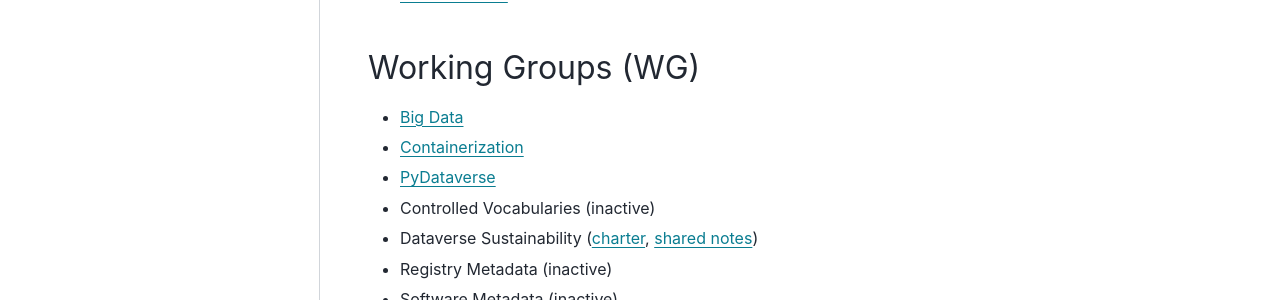
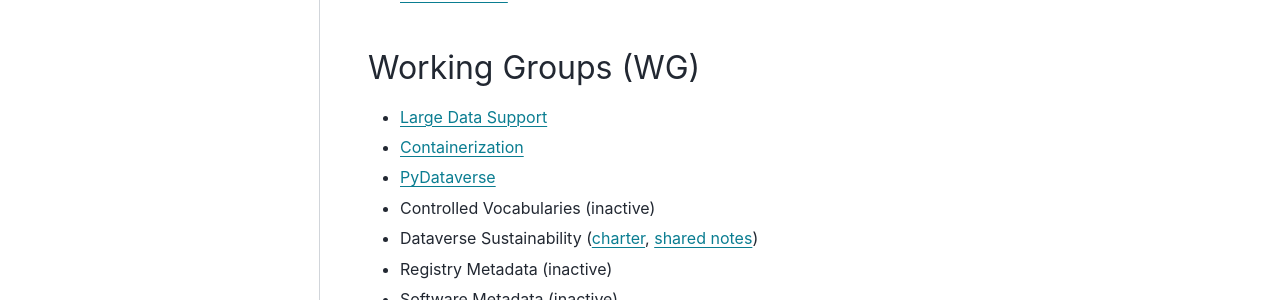
Before and after one commit to gdcc/www.gdcc.io, a Sphinx documentation site: the page built from source/working-groups.md, in a window 1280 px wide and 961 px high. Shown: the part 493-793 px from the top of the window. Built offline with Sphinx 7.4.7 and the PyData theme 0.15.4, drawn with Linux system fonts in a browser that asks for light colours.

Commit message:
Update working-groups.md

```diff
--- a/source/working-groups.md
+++ b/source/working-groups.md
@@ -9,7 +9,7 @@
 - [Sensitive Data](https://groups.google.com/g/dataverse-community/c/P-yR0JV26Fc/m/l11RQ4cwAQAJ)
 
 ## Working Groups (WG)
-- [Big Data](https://dataversecommunity.slack.com/archives/C06429RS3D5)
+- [Large Data Support](https://dataverse.zulipchat.com/#narrow/stream/432390-large-data)
 - [Containerization](https://ct.gdcc.io)
 - [PyDataverse](https://py.gdcc.io/)
 - Controlled Vocabularies (inactive)
```
